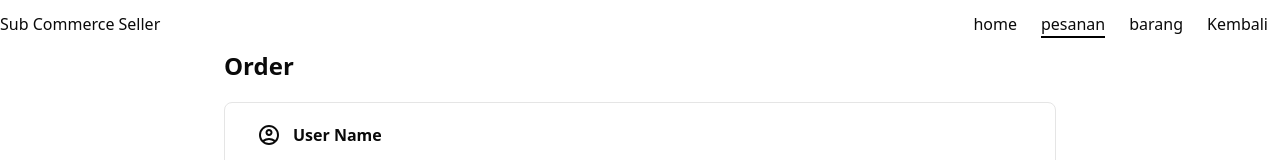
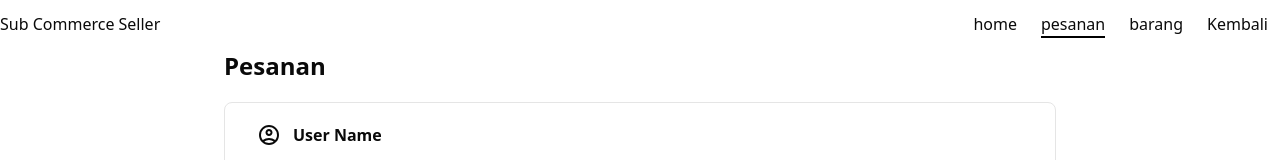
Before and after one commit to MRaihanZ/subcommerce-frontend, a React (Vite) app: page /seller/order in a window 1280 px wide. Shown: the top 160 px of the page. Built offline with nearby package versions, Linux system fonts and the light colour scheme.

Commit message:
feat: change naming from order to pesanan

```diff
--- a/src/pages/sellerOrder.tsx
+++ b/src/pages/sellerOrder.tsx
@@ -6,7 +6,7 @@ export default function SellerOrder() {
 		<>
 			<section className="grid grid-cols-12">
 				<section className="col-span-12 lg:col-span-8 lg:col-start-3">
-					<p className="font-semibold text-2xl">Order</p>
+					<p className="font-semibold text-2xl">Pesanan</p>
 					<section className="mt-5">
 						<section className="mb-3">
 							<section className="border rounded-md">
```
